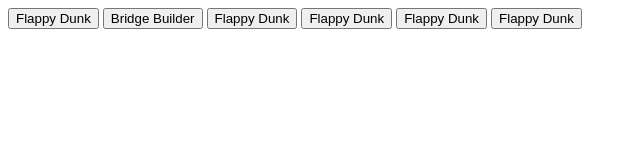
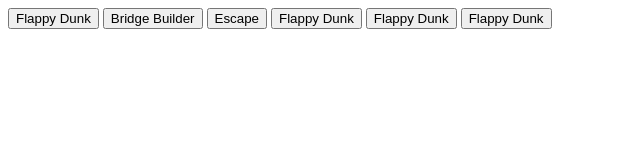
Before and after one commit to Repsicoder/Awesome-Futuristic-GameHub, a plain HTML site: page index.html in a window 1280 px wide. Shown: the whole page, without its empty margins (0-640 px from the left). Drawn offline with Linux system fonts and the light colour scheme.

Commit message:
Update index.html

```diff
--- a/index.html
+++ b/index.html
@@ -7,7 +7,7 @@
 <body>
   <button onclick="window.location = 'games/flappydunk.html'">Flappy Dunk</button>
   <button onclick="window.location = 'games/bridgebuilder.html'">Bridge Builder</button>
-  <button onclick="window.location = 'games/flappydunk.html'">Flappy Dunk</button>
+  <button onclick="window.location = 'games/escape.html'">Escape</button>
   <button onclick="window.location = 'games/flappydunk.html'">Flappy Dunk</button>
   <button onclick="window.location = 'games/flappydunk.html'">Flappy Dunk</button>
   <button onclick="window.location = 'games/flappydunk.html'">Flappy Dunk</button>
```
